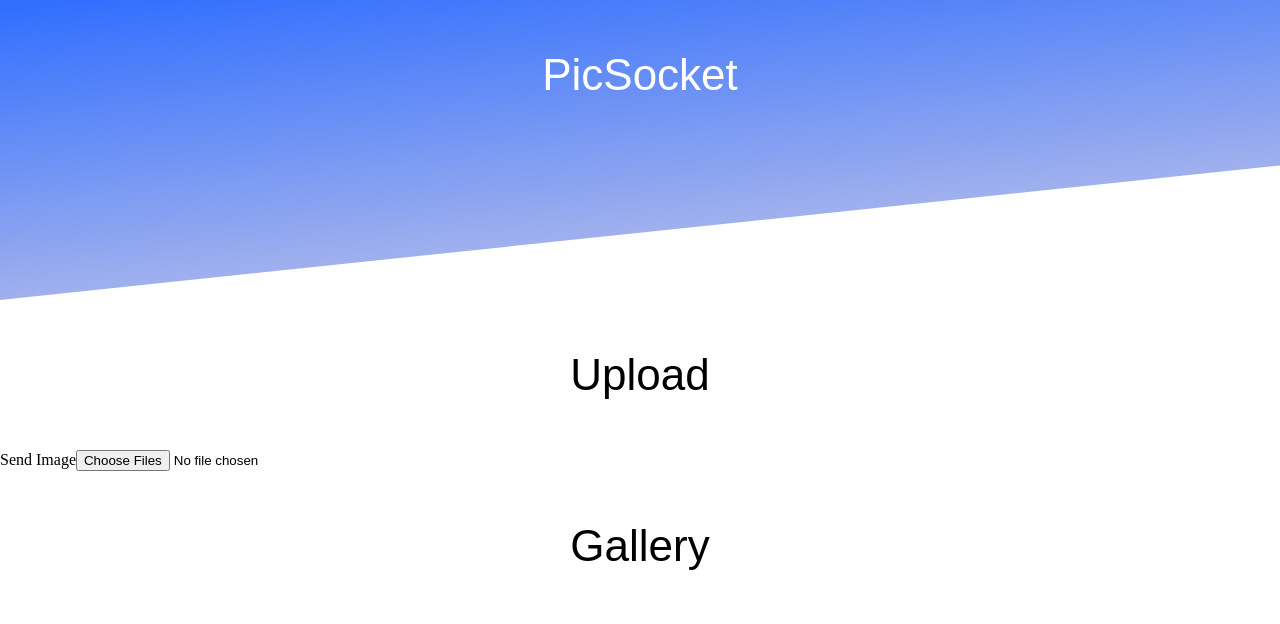
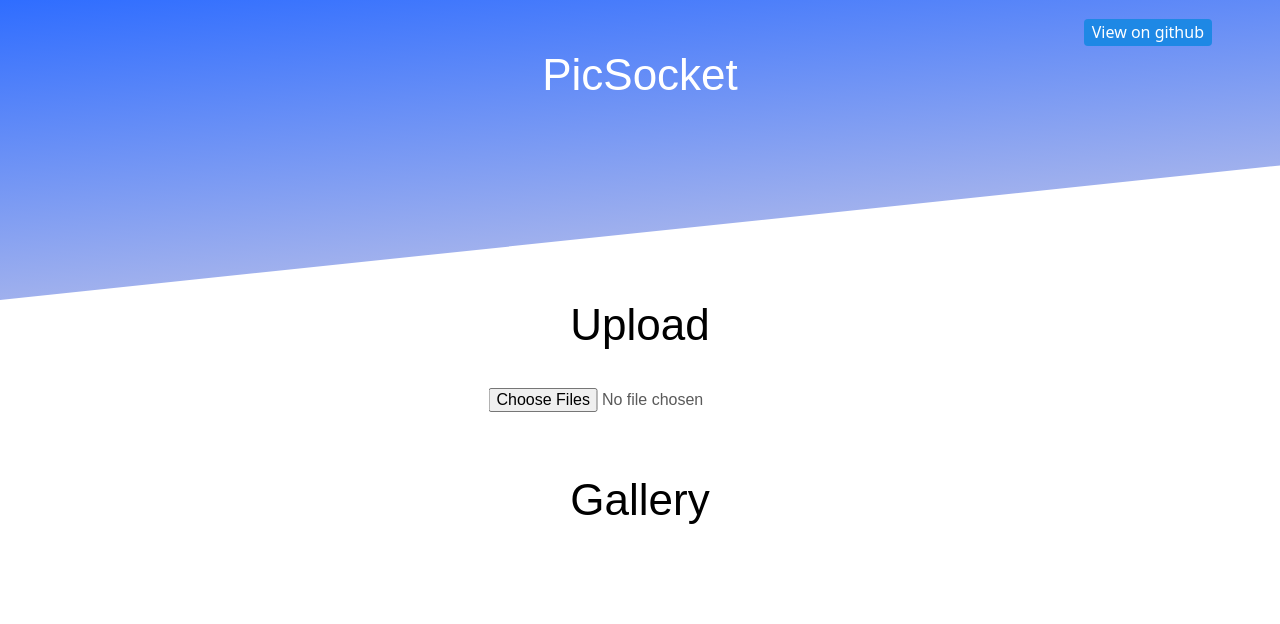
Before and after one commit to YaMsanda/node_picsocket, a website: page public/index.html in a window 1280 px wide. Drawn offline with nearby package versions, Linux system fonts and the light colour scheme; no server answers.

Commit message:
github button + css improvements

```diff
--- a/public/index.html
+++ b/public/index.html
@@ -16,15 +16,14 @@
     <script src='/resources/index.js'></script>
     <header>
         <div class="header__bg"></div>
+        <div><a id="githubBtn" href="https://github.com/YaMsanda/node_picsocket">View on github</a></div>
         <h1>PicSocket</h1>
     </header>
     <section>
         <!-- Upload -->
         <h1>Upload</h1>
-        <form id="send-message">
-            <div>
-                <div class="filebutton">Send Image<input type="file" id="picfile" accept="image/*" multiple></div>
-            </div>
+        <form id="formPic">
+            <input type="file" id="picfile" accept="image/*" multiple>
         </form>
 
         <!-- Gallery -->
--- a/public/resources/style.css
+++ b/public/resources/style.css
@@ -12,6 +12,7 @@ header {
 
 .header__bg {
     position: absolute;
+    z-index: -1;
     top: 0;
     bottom: 0;
     right: 0;
@@ -25,13 +26,14 @@ header {
 
 h1 {
     margin: 0;
-    padding: 50px 0;
+    padding: 0px 0px 50px 0;
     font: 44px "Arial";
     text-align: center;
 }
 
 header h1 {
     position: relative;
+    padding: 50px 0;
     color: white;
 }
 
@@ -89,3 +91,67 @@ header h1 {
 }
 
 /*GALLERY - END*/
+
+/*BUTTON - START*/
+#githubBtn {
+    position: absolute;
+    right: 5%;
+    top: 5%;
+    border: 0;
+    border-radius: 0.25rem;
+    background: #1E88E5;
+    color: white;
+    font-family: system-ui, sans-serif;
+    font-size: 1rem;
+    line-height: 1.2;
+    white-space: nowrap;
+    text-decoration: none;
+    padding: 0.25rem 0.5rem;
+    margin: 0.25rem;
+    cursor: pointer;
+}
+
+#githubBtn:hover,
+#githubBtn:focus {
+    background: #0053ba;
+}
+
+#githubBtn:focus {
+    outline: 1px solid #fff;
+    outline-offset: -4px;
+}
+
+#githubBtn:active {
+    transform: scale(0.99);
+}
+
+#picfile,
+#picfile:before,
+#picfile:after {
+    -webkit-box-sizing: border-box;
+    -moz-box-sizing: border-box;
+    box-sizing: border-box;
+}
+
+#picfile {
+    margin: 0;
+    padding: 2rem 1.5rem;
+    font: 1rem/1.5 "PT Sans", Arial, sans-serif;
+    color: #5a5a5a;
+}
+
+/*BUTTON - END*/
+
+/*INPUT - START*/
+#formPic {
+    position: relative;
+    margin-bottom: 75px;
+}
+
+#picfile {
+    position: absolute;
+    top: 50%;
+    left: 50%;
+    transform: translate(-50%, -50%);
+}
+/*INPUT - END*/
```
Also changed, not shown: server/server.js (+7 -0 lines).
